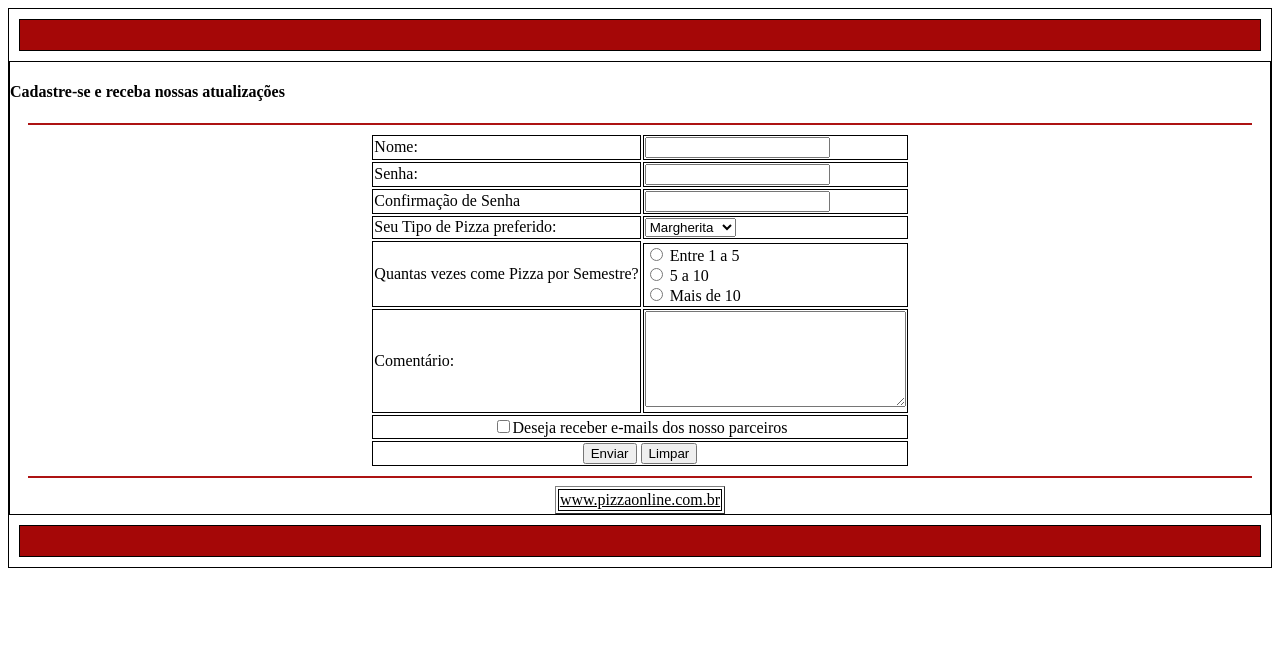
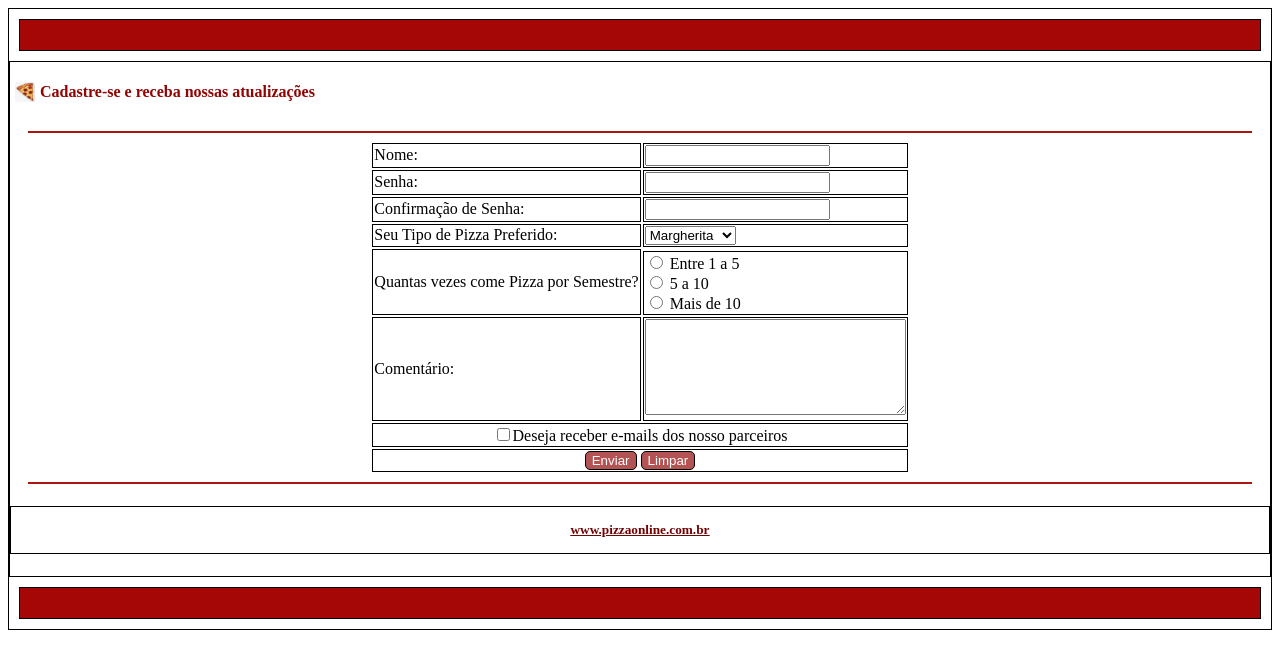
Before and after one commit to SilasMJS/P.W-html-1, a plain HTML site: page index/cadastro.html in a window 1280 px wide. Drawn offline with Linux system fonts and the light colour scheme.

Commit message:
22/03/2024 16:46

```diff
--- a/index/cadastro.html
+++ b/index/cadastro.html
@@ -1,47 +1,96 @@
 <!DOCTYPE html>
 <html lang="pt-br">
+
 <head>
     <meta charset="UTF-8">
     <meta name="viewport" content="width=device-width, initial-scale=1.0">
     <title>Cadastro</title>
     <style>
-        .container{
+        .container {
             border: 1px solid black;
         }
-        .topo{
+
+        .topo {
             border: 1px solid black;
             padding: 15px;
             margin: 10px;
             background-color: rgb(165, 7, 7);
         }
-        .info{
+
+        .comeco {
+            display: inline-flex;
+        }
+
+        .comeco>h4 {
+            color: rgb(145, 4, 4);
+        }
+
+        .info {
             border: 1px solid black;
         }
-        .rodape{
+
+        input[type="submit"],
+        input[type="reset"] {
+            border: 1px solid black;
+            border-radius: 5px;
+            background-color: rgb(179, 83, 83);
+            cursor: pointer;
+            color: white;
+        }
+
+        input[type="submit"]:hover,
+        input[type="reset"]:hover {
+            background-color: rgb(138, 25, 25);
+        }
+
+        .rodape {
             border: 1px solid black;
             background-color: rgb(165, 7, 7);
             padding: 15px;
             margin: 10px;
         }
-        hr{
+
+        hr {
             width: 97%;
             border: 1px solid rgb(173, 19, 19);
         }
+
         /* table{
              border: 1px solid black;
         } */
-        tr > td{
+        tr>td {
             border: 1px solid black;
+        }
+
+        img {
+            width: 20px;
+            height: 20px;
+            margin: 20px 5px 5px 5px;
+        }
+
+        .site {
+            color: rgb(114, 3, 3);
+        }
+
+        h5 {
+            text-align: center;
+            border: 1px solid black;
+            padding-top: 15px;
+            padding-bottom: 15px;
         }
     </style>
 </head>
+
 <body>
     <div class="container">
         <div class="topo">
 
         </div>
         <div class="info">
+            <div class="comeco">
+                <img src="/index/imagens/pizza.png" alt="">
                 <h4>Cadastre-se e receba nossas atualizações</h4>
+            </div>
             <hr>
             <table align="center">
                 <tr>
@@ -53,11 +102,11 @@
                     <td><input type="password"></td>
                 </tr>
                 <tr>
-                    <td><label for="">Confirmação de Senha</label></td>
+                    <td><label for="">Confirmação de Senha:</label></td>
                     <td><input type="password"></td>
                 </tr>
                 <tr>
-                    <td><label for="">Seu Tipo de Pizza preferido:</label></td>
+                    <td><label for="">Seu Tipo de Pizza Preferido:</label></td>
                     <td><select name="gosto" id="">
                             <option value="mar">Margherita</option>
                             <option value="cala">Calabresa</option>
@@ -71,32 +120,31 @@
 
                 </tr>
                 <tr>
-                    <td rowspan="1"><input type="radio" > Entre 1 a 5 <br>
-                        <input type="radio"> 5 a 10  <br>
-                        <input type="radio"> Mais de 10
+                    <td rowspan="1"><input type="radio" name="op"> Entre 1 a 5 <br>
+                        <input type="radio" name="op"> 5 a 10 <br>
+                        <input type="radio" name="op"> Mais de 10
                     </td>
                 </tr>
                 <tr>
                     <td>Comentário:</td>
                     <td><textarea name="comentario" id="coment" cols="30" rows="6"></textarea></td>
                 </tr>
-                <tr >
-                    <td align="center" colspan="2"><input type="checkbox" name="msg" id="sms">Deseja receber e-mails dos nosso parceiros</td>
+                <tr>
+                    <td align="center" colspan="2"><input type="checkbox" name="msg" id="sms">Deseja receber e-mails dos
+                        nosso parceiros</td>
                 </tr>
                 <tr>
                     <td align="center" colspan="2"><input type="submit" value="Enviar">
-                    <input type="reset" value="Limpar"></td>
+                        <input type="reset" value="Limpar">
+                    </td>
                 </tr>
             </table>
             <hr>
-            <table border="1" align="center">
-                <tr align="center">
-                    <td align="center"><u>www.pizzaonline.com.br</u></td>
-                </tr>
-            </table>
+            <h5> <a href="" class="site"><u>www.pizzaonline.com.br</u></a></h5>
         </div>
         <div class="rodape"></div>
 
     </div>
 </body>
+
 </html>
```
Also changed, not shown: index/imagens/pizza.png (added). Lines whose indentation alone changed are shown as unchanged.
